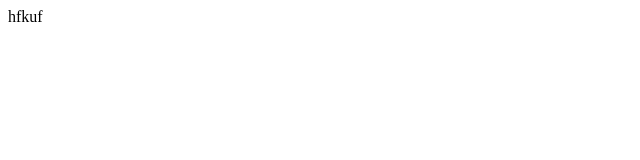
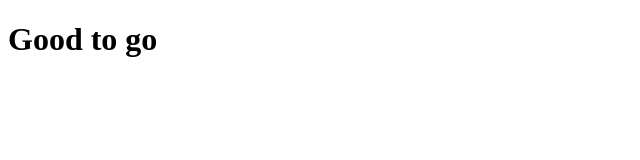
Before and after one commit to kkrrishnan/my-new-project, a plain HTML site: page index.html in a window 1280 px wide. Shown: the whole page, without its empty margins (0-640 px from the left). Drawn offline with Linux system fonts and the light colour scheme.

Commit message:
2nd commit

```diff
--- a/index.html
+++ b/index.html
@@ -6,6 +6,6 @@
     <title>Document</title>
 </head>
 <body>
-    hfkuf
+    <h1>Good to go</h1>
 </body>
 </html>
```
